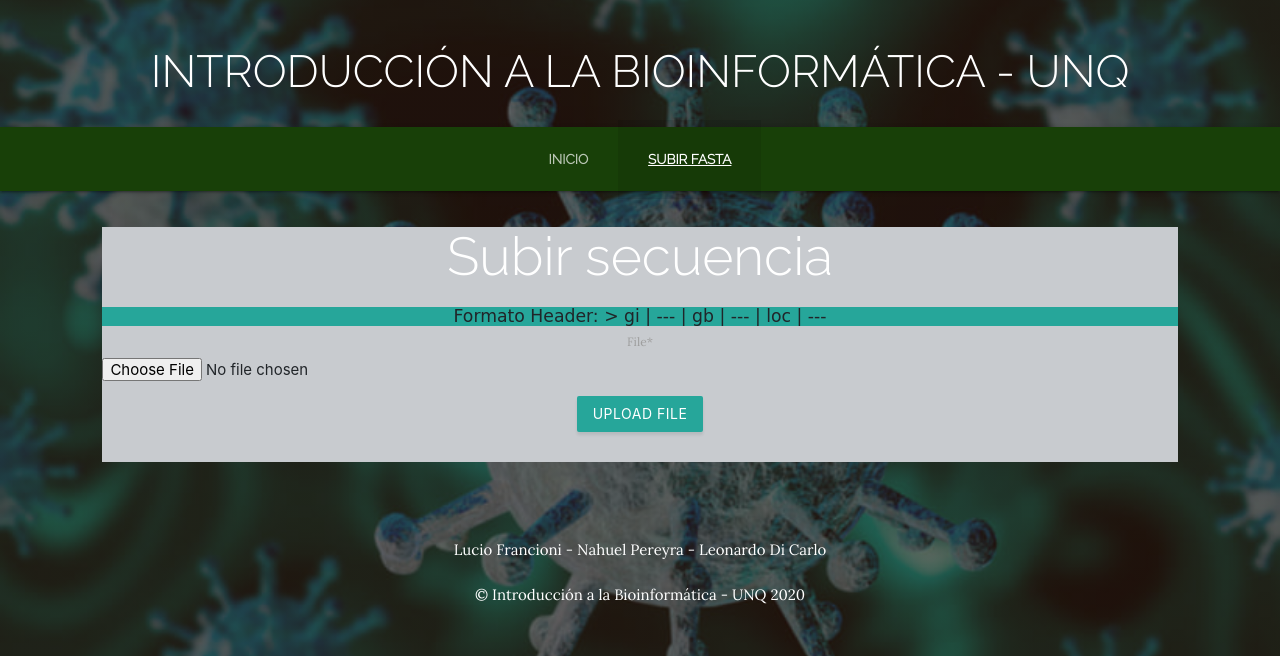
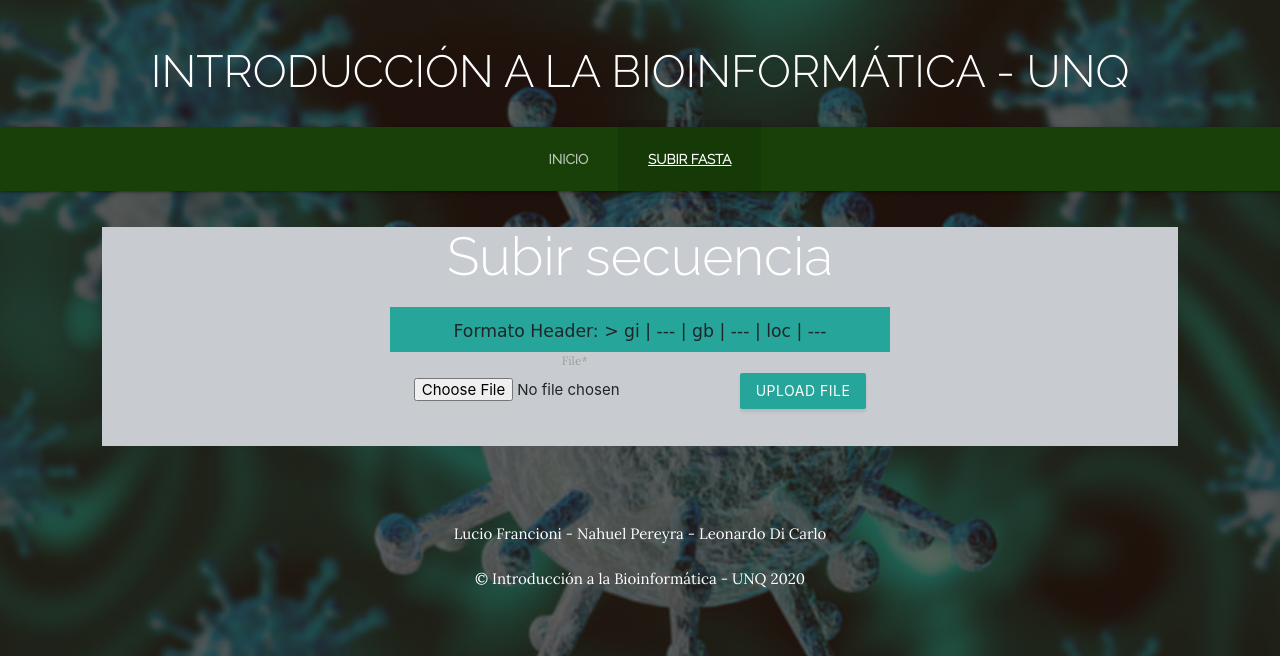
Before and after one commit to BioinformaticaUNQ/bioInformaticaTpFinal, a Django app: page /upload in a window 1280 px wide. Shown: the top 656 px of the page. Run offline with Django 3.2, Linux system fonts and the light colour scheme; some libraries are stand-ins or nearby versions.

Commit message:
refactor de metodo y arreglo upload.html

```diff
--- a/TpFinalBio/wsgi.py
+++ b/TpFinalBio/wsgi.py
@@ -11,7 +11,7 @@ import os
 
 from django.core.wsgi import get_wsgi_application
 
-os.environ.setdefault('DJANGO_SETTINGS_MODULE', 'TpFinalBio.settings.production')
+os.environ.setdefault('DJANGO_SETTINGS_MODULE', 'TpFinalBio.settings.local')
 
 #application = get_wsgi_application()
 
--- a/TpFinalBioApp/static/TpFinalBioApp/css/styles.css
+++ b/TpFinalBioApp/static/TpFinalBioApp/css/styles.css
@@ -329,13 +329,20 @@ ul.errorlist{
 }
 
 .formatHeader{
-  background-color: #26a69a;
   font-family: cursive;
 }
 
 .contenido{
   margin-left: 8%;
   margin-right: 8%;
+}
+
+.divFormatHeader{
+  background-color: #26a69a;
+  width: 500px;
+  padding-bottom: 4px;
+  padding-top: 4px;
+  margin: 0 auto;
 }
 
 .item {
--- a/TpFinalBioApp/templates/TpFinalBioApp/upload.html
+++ b/TpFinalBioApp/templates/TpFinalBioApp/upload.html
@@ -8,8 +8,12 @@
         <h2 class="colorfont">Subir secuencia</h2>
         <form method="post" enctype="multipart/form-data">
             {% csrf_token %}
-            <h6 class="formatHeader">Formato Header: > gi | --- | gb | --- | loc | ---</h6>
-            {{ form|crispy}}
+            <div class="divFormatHeader">
+                <h6 class="formatHeader">Formato Header: > gi | --- | gb | --- | loc | ---</h6>
+            </div>
+            <div style="display: inline-block;">
+                {{ form|crispy}}
+            </div>
             <button type="submit" class="btn btn-primary">Upload file</button>
         </form>
         {% if url %}
--- a/TpFinalBioApp/views.py
+++ b/TpFinalBioApp/views.py
@@ -75,16 +75,10 @@ def uploaded_secuence(request):
 
         if not handler.is_aligned:
             if platform.system() == 'Linux':
-                clustalw_exe = settings.CLUSTAL_PATH
-                clustalw_cline = ClustalwCommandline(clustalw_exe, infile=path, output='FASTA', outfile= path + '_aln.fasta' )
-                assert os.path.isfile(clustalw_exe), "Clustal W executable missing"
-                stdout, stderr = clustalw_cline()
 
-                f = open(BASE_DIR + '/secuences/scripts/scriptarbol.sh', 'w')
-                f.write(
-                    IQTREE_PATH  + " -s "  + BASE_DIR + "/secuences/secuence.fasta_aln.fasta" + " -m MFP -bb 1000 -redo")
-                f.close()
-                os.system(BASE_DIR + '/secuences/scripts/scriptarbol.sh')
+                handler.lnx_alignment(path)
+
+                handler.lnx_build_tree()
             else:
 
                 handler.win_alignment(path)
--- a/manage.py
+++ b/manage.py
@@ -5,7 +5,7 @@ import sys
 
 
 def main():
-    os.environ.setdefault('DJANGO_SETTINGS_MODULE', 'TpFinalBio.settings.production')
+    os.environ.setdefault('DJANGO_SETTINGS_MODULE', 'TpFinalBio.settings.local')
     try:
         from django.core.management import execute_from_command_line
     except ImportError as exc:
```
Also changed, not shown: TpFinalBioApp/handler.py (+10 -2 lines).
